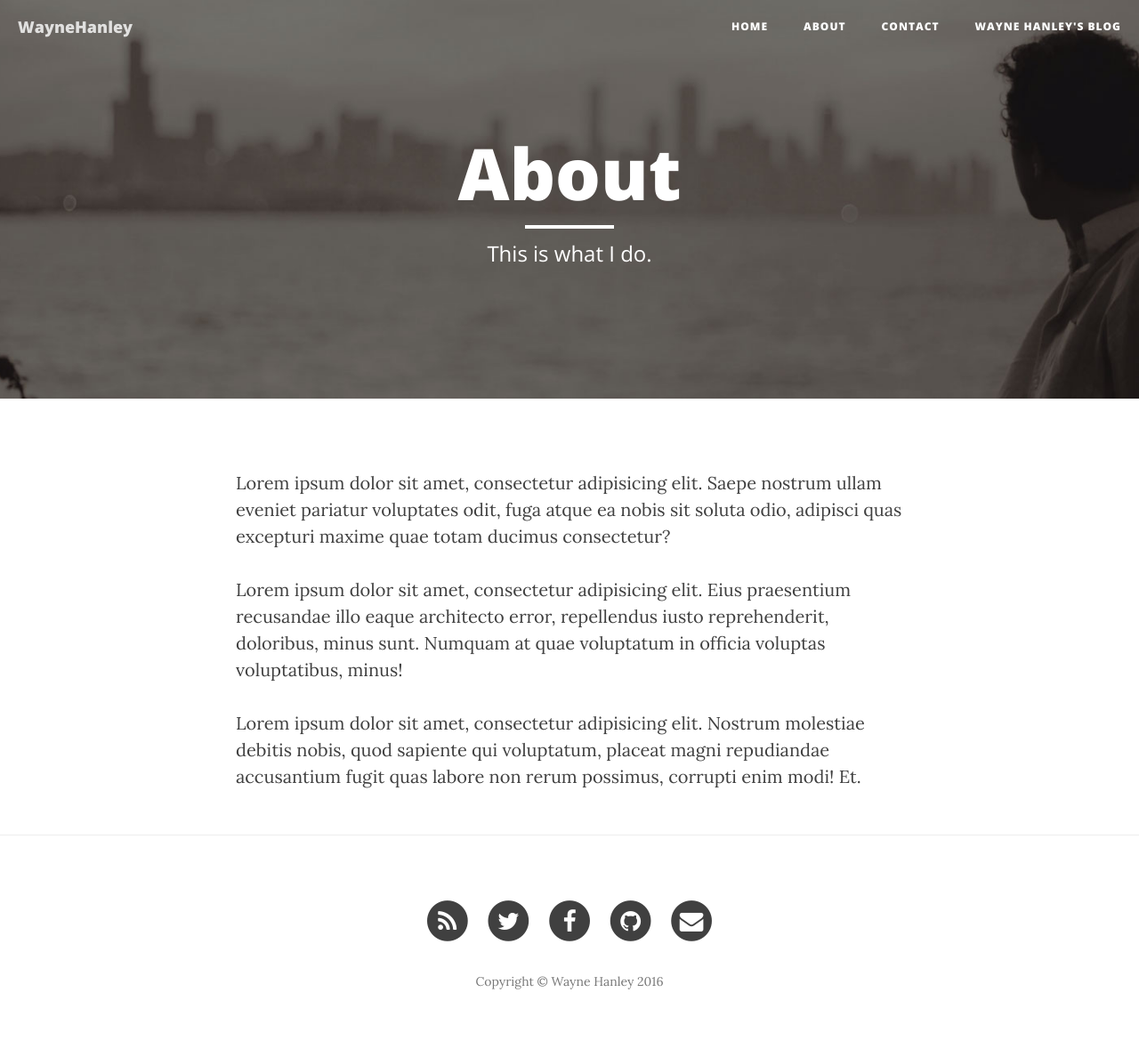
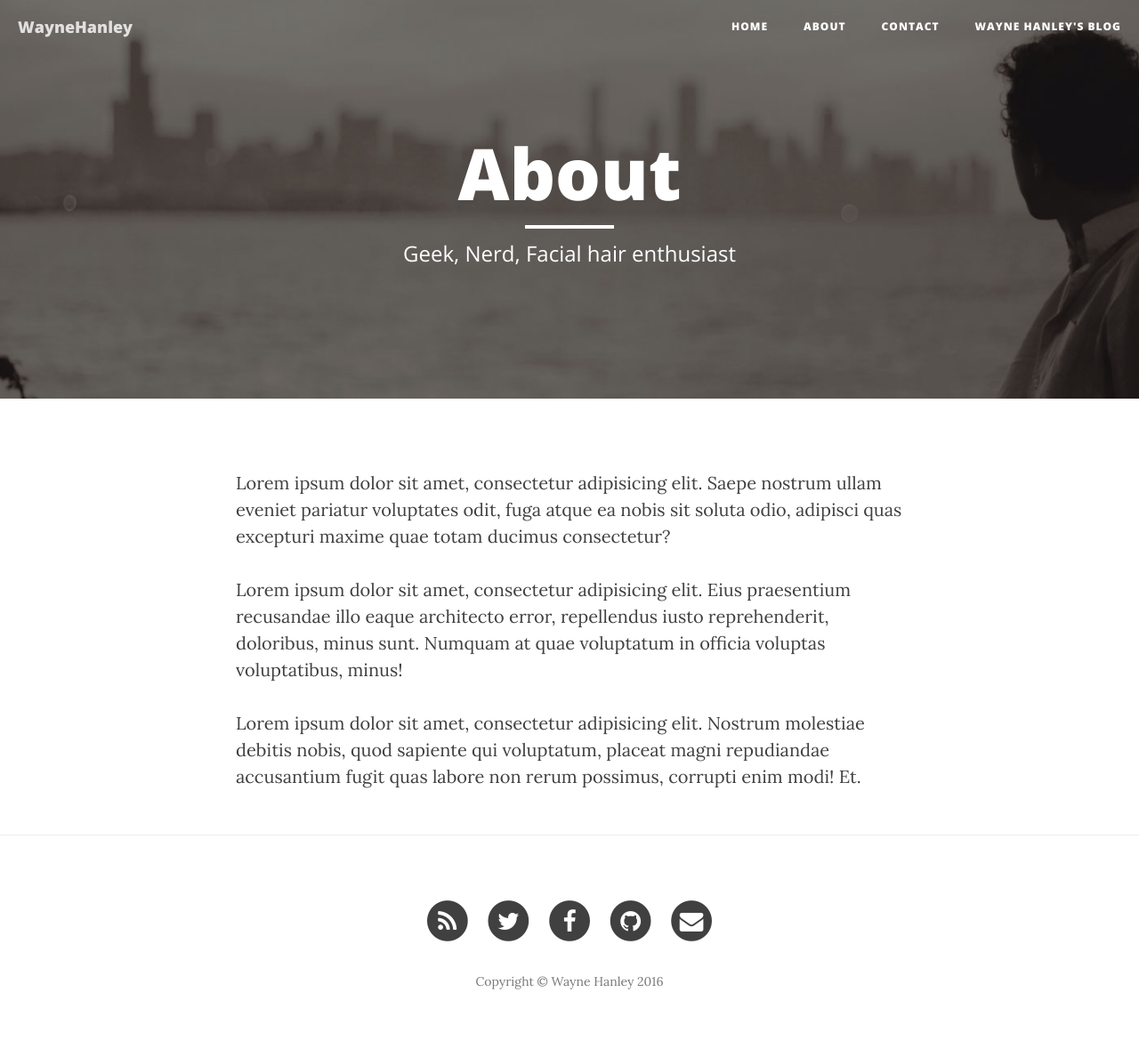
Before and after one commit to WayneHanley/WayneHanley.github.io, a Jekyll site: the page built from about.html, in a window 1280 px wide. Shown: the whole page at 89% size. Built offline with Jekyll 4.4.1, drawn with Linux system fonts in a browser that asks for light colours; nearby versions of some CDN libraries.

Commit message:
Modified
Added some content

```diff
--- a/about.html
+++ b/about.html
@@ -1,7 +1,7 @@
 ---
 layout: page
 title: "About"
-description: "This is what I do."
+description: "Geek, Nerd, Facial hair enthusiast"
 header-img: "img/about-bg.jpg"
 ---
 
--- a/index.html
+++ b/index.html
@@ -1,6 +1,6 @@
 ---
 layout: page
-description: "A Clean Blog Theme by Start Bootstrap"
+description: "Nice and simple"
 ---
 
 {% for post in paginator.posts %}
```
